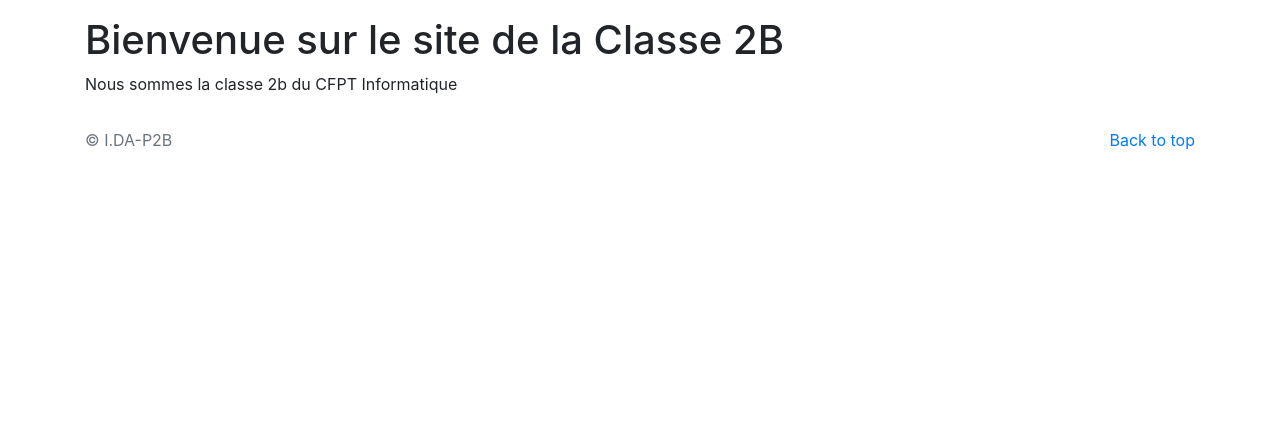
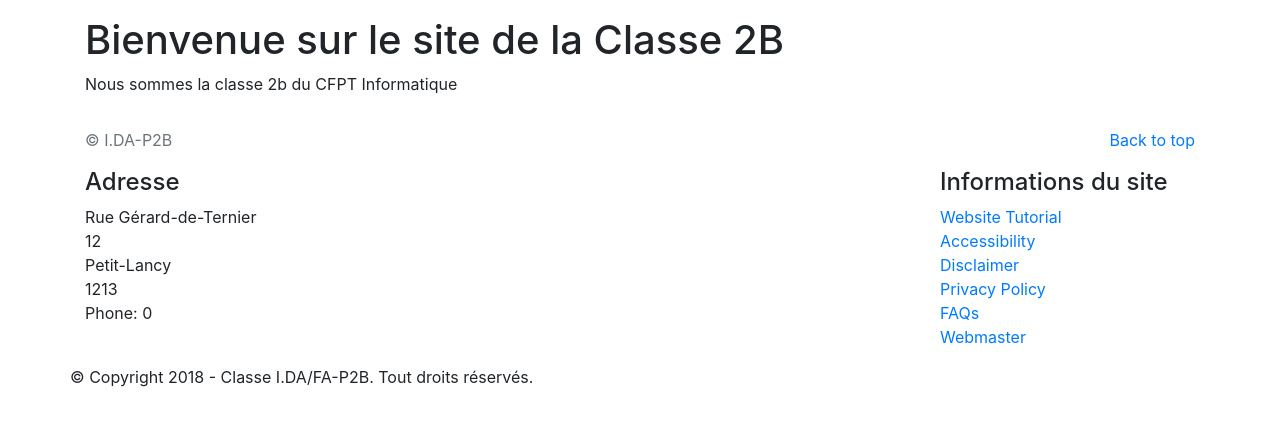
Before and after one commit to Nicolas-hr/ClasseB, a PHP site: page /index.php in a window 1280 px wide. Shown: the part 56-482 px from the top of the page. Run offline with PHP 8.4, Linux system fonts and the light colour scheme; data that the repository does not hold is empty; some libraries are stand-ins or nearby versions.

Commit message:
Modification du footer pour le rendre plus user-friendly

```diff
--- a/php/footer.php
+++ b/php/footer.php
@@ -6,3 +6,65 @@
         <p>&copy; I.DA-P2B</p>
     </div>
 </footer>
+<footer class="mainfooter" role="contentinfo">
+    <div class="footer-top p-y-2">
+        <!--  Contact  -->
+    </div>
+    <div class="footer-middle">
+        <div class="container">
+            <div class="row">
+                <div class="col-md-3 col-sm-6">
+                    <!--Column1-->
+                    <div class="footer-pad">
+                        <h4>Adresse</h4>
+                        <address>
+                            <ul class="list-unstyled">
+                                <li>
+                                    Rue Gérard-de-Ternier<br>
+                                    12<br>
+                                    Petit-Lancy<br>
+                                    1213<br>
+                                </li>
+                                <li>
+                                    Phone: 0
+                                </li>
+                            </ul>
+                        </address>
+                    </div>
+                </div>
+                <div class="col-md-3 col-sm-6">
+                    <!--Column1-->
+
+                </div>
+                <div class="col-md-3 col-sm-6">
+                    <!--Column2-->
+
+                </div>
+                <div class="col-md-3 col-sm-6">
+                    <!--Column3-->
+                    <div class="footer-pad">
+                        <h4>Informations du site</h4>
+                        <ul class="list-unstyled">
+                            <li><a href="#">Website Tutorial</a></li>
+                            <li><a href="#">Accessibility</a></li>
+                            <li><a href="#">Disclaimer</a></li>
+                            <li><a href="#">Privacy Policy</a></li>
+                            <li><a href="#">FAQs</a></li>
+                            <li><a href="#">Webmaster</a></li>
+                        </ul>
+                    </div>
+                </div>
+            </div>
+        </div>
+    </div>
+    <div class="footer-bottom">
+        <div class="container">
+            <div class="row">
+                <div class="col-xs-12">
+                    <!--Footer Bottom-->
+                    <p class="text-xs-center">&copy; Copyright 2018 - Classe I.DA/FA-P2B. Tout droits réservés.</p>
+                </div>
+            </div>
+        </div>
+    </div>
+</footer>
```
